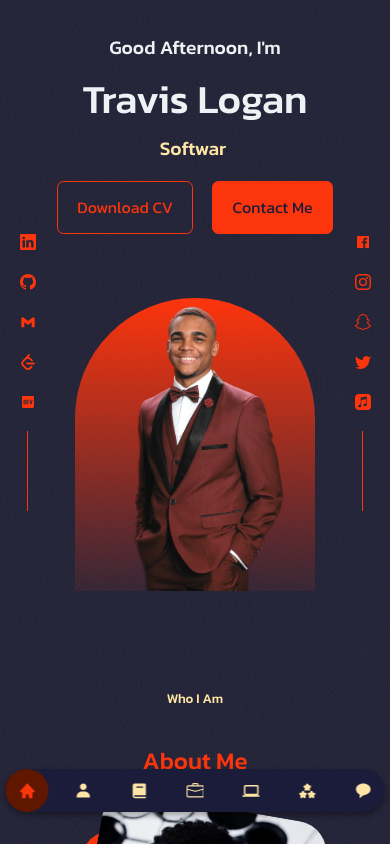
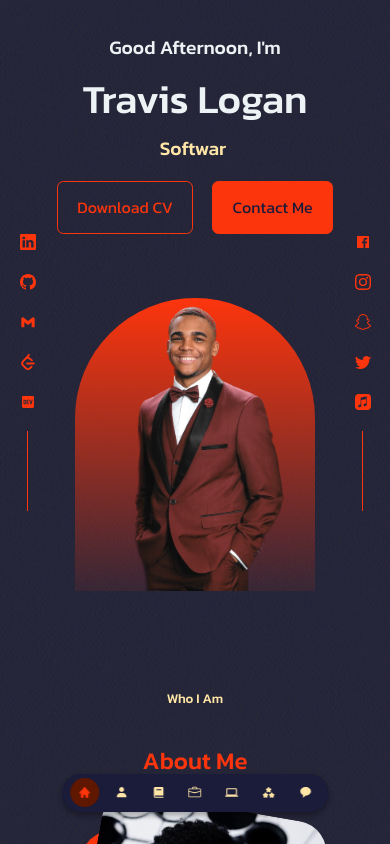
Before and after one commit to TravisLoganT/portfolio-v2, a React (Create React App) app: page / in a window 390 px wide. Shown: the top 844 px of the page. Built offline with nearby package versions, Linux system fonts and the light colour scheme.

Commit message:
nav repsonsiveness on mobile devices

```diff
--- a/src/components/nav/Nav.css
+++ b/src/components/nav/Nav.css
@@ -3,7 +3,7 @@ nav {
   background: var(--color-bg);
   box-shadow: rgba(0, 0, 0, 0.16) 0px 3px 6px, rgba(0, 0, 0, 0.23) 0px 3px 6px;
   display: block;
-  padding: 0/7rem, 1.7rem;
+  padding: 0.7rem, 1.7rem;
   z-index: 2;
   position: fixed;
   left: 50%;
@@ -22,7 +22,7 @@ nav a {
   border-radius: 50%;
   display: flex;
   color: var(--color-light);
-  font-size: 1.1rem;
+  font-size: 1.3rem;
 }
 
 nav a:hover {
@@ -33,3 +33,17 @@ nav a.active {
   background: var(--color-primary-variance);
   color: var(--color-primary);
 }
+
+/* ---------- MEDIA QUERIES (SMALL DEVICES) ---------- */
+@media screen and (max-width: 600px) {
+  nav {
+    position: fixed;
+    padding: 0.3rem .5rem;
+    gap: 0.5rem;
+  }
+
+  nav a {
+    padding: 0.5rem;
+    font-size: .8rem;
+  }
+}
```
